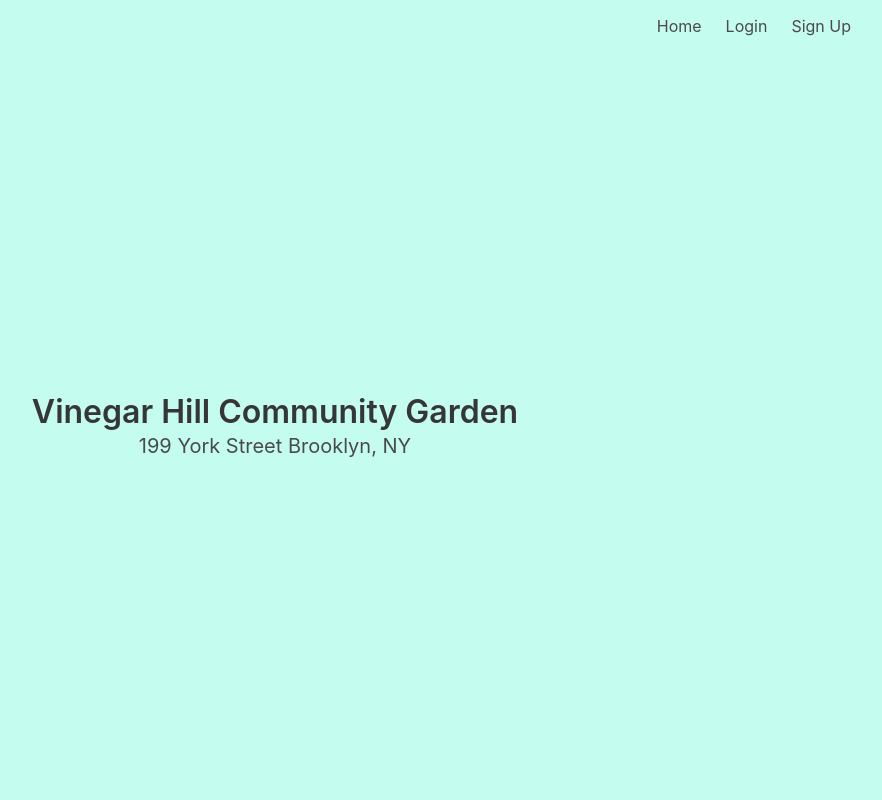
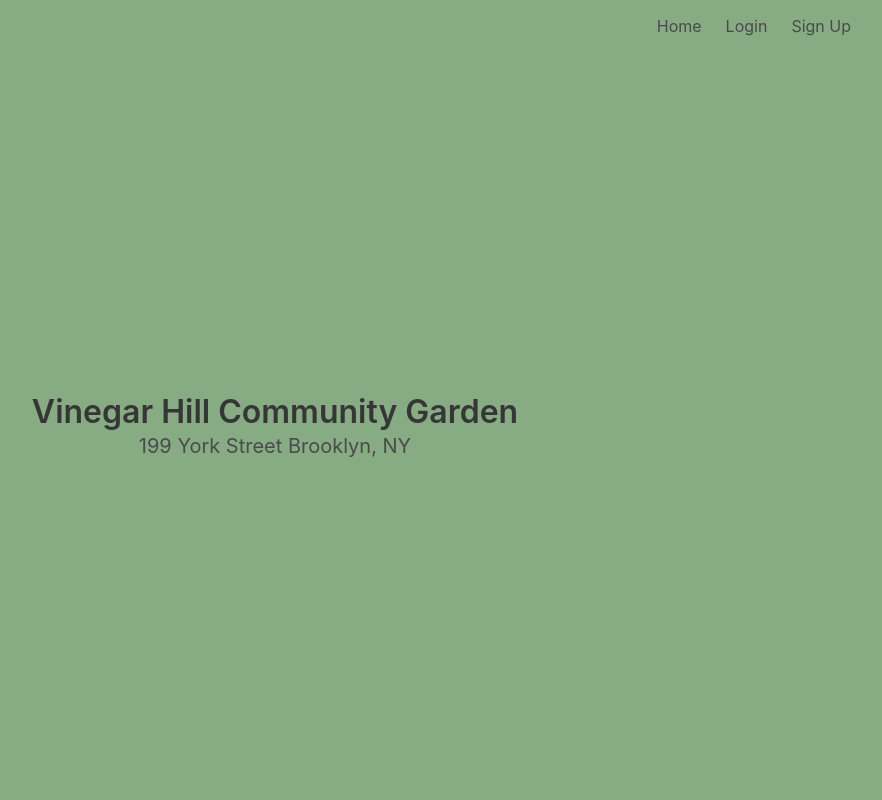
Before and after one commit to caspar/VHCG, a Flask app: page / in a window 1280 px wide. Shown: the whole page, without its empty margins (365-1247 px from the left). Run offline with Flask 2, Linux system fonts and the light colour scheme.

Commit message:
change bg color...ew

```diff
--- a/templates/base.html
+++ b/templates/base.html
@@ -10,7 +10,7 @@
 </head>
 
 <body>
-<section class="hero is-fullheight" style="background-color:#C4FCEF;">
+<section class="hero is-fullheight" style="background-color:#87ac84;">
 
     <div class="hero-head">
         <nav class="navbar">
```
